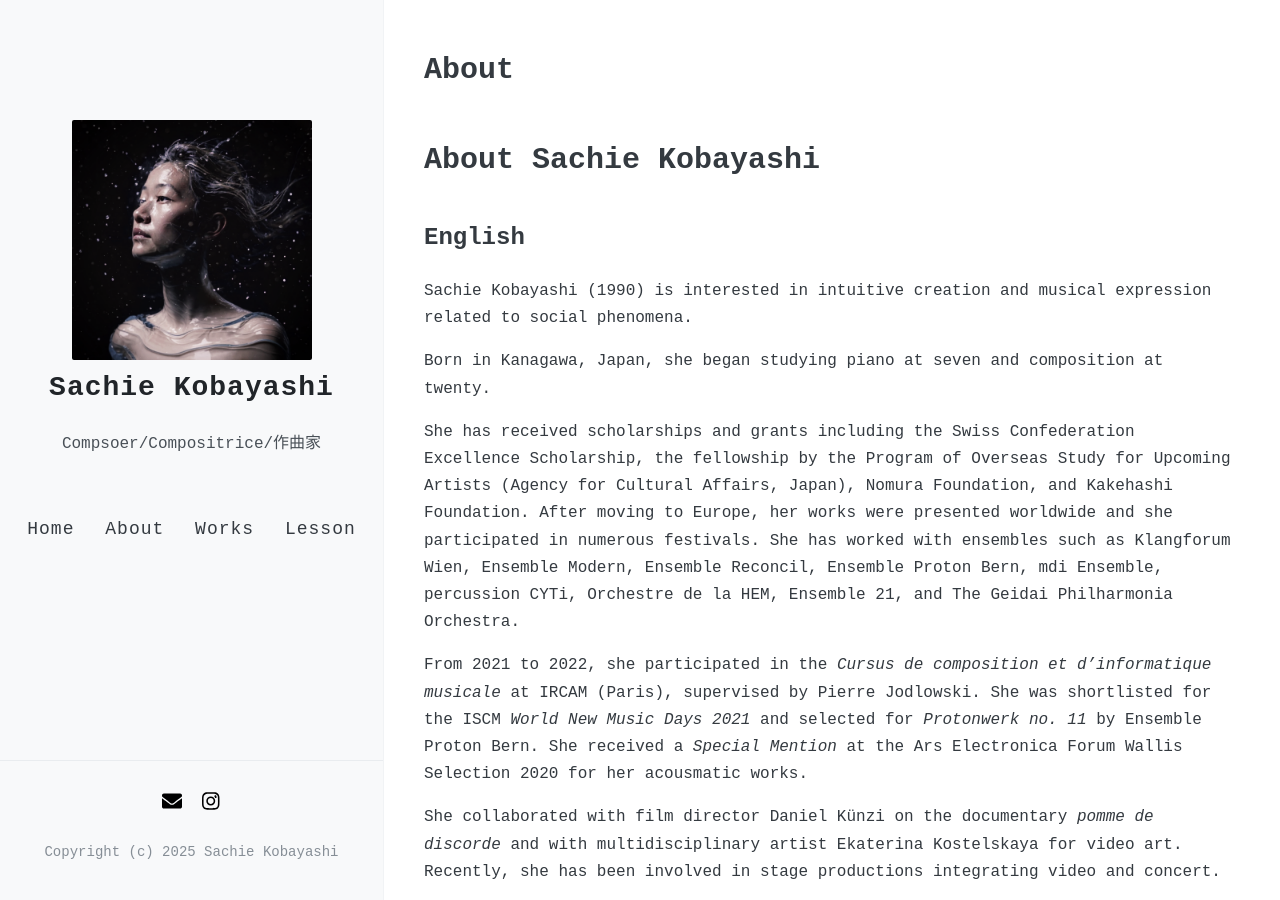
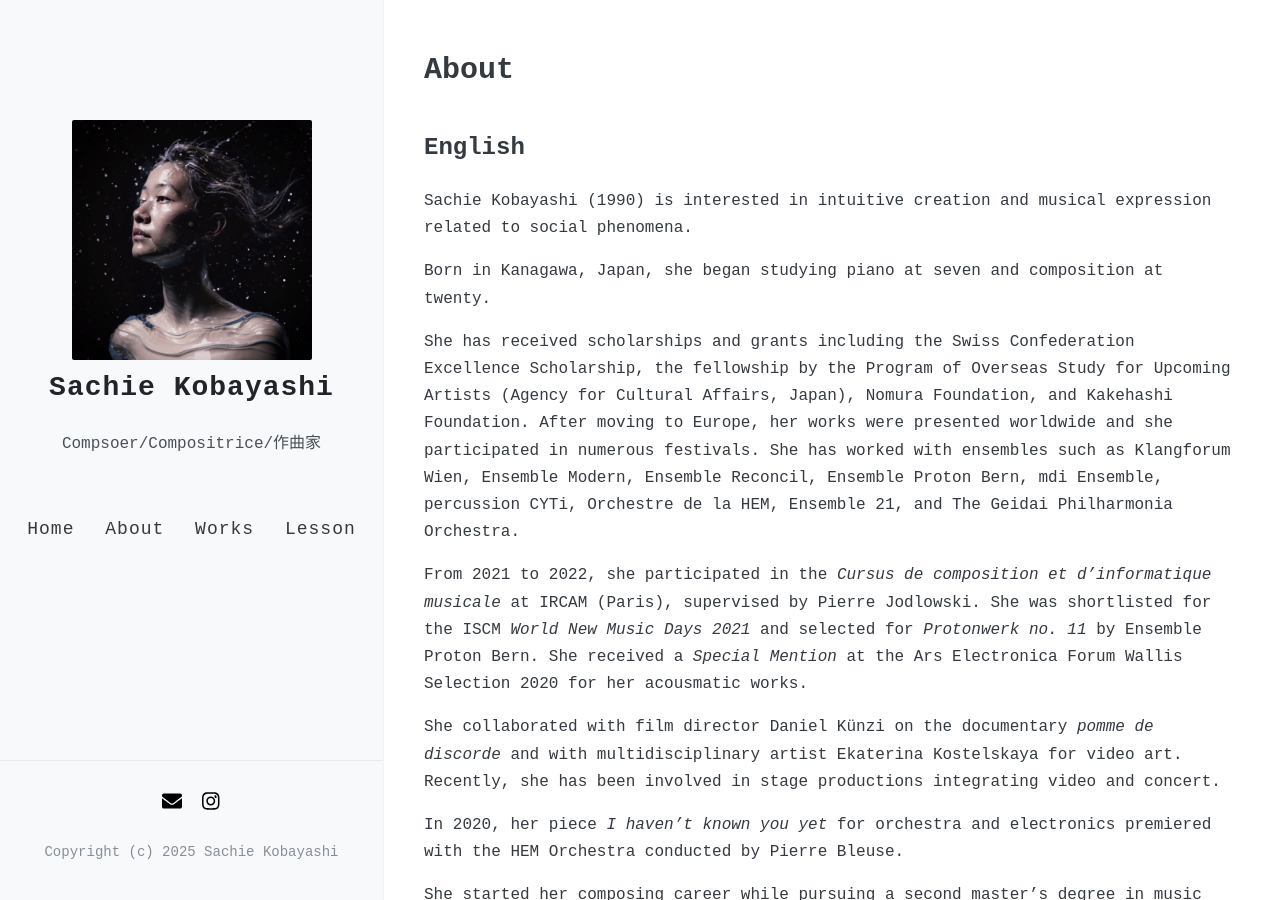
Before and after one commit to kbys88/kbys88.github.io, a Jekyll site: the page built from about.md, in a window 1280 px wide and 900 px high. Built offline with Jekyll 4.4.1, drawn with Linux system fonts in a browser that asks for light colours; nearby versions of some CDN libraries.

Commit message:
Update about.md

```diff
--- a/about.md
+++ b/about.md
@@ -3,9 +3,6 @@ layout: page
 title: About
 permalink: /about/
 ---
-
-# About Sachie Kobayashi
-
 ## English
 
 Sachie Kobayashi (1990) is interested in intuitive creation and musical expression related to social phenomena.
```
